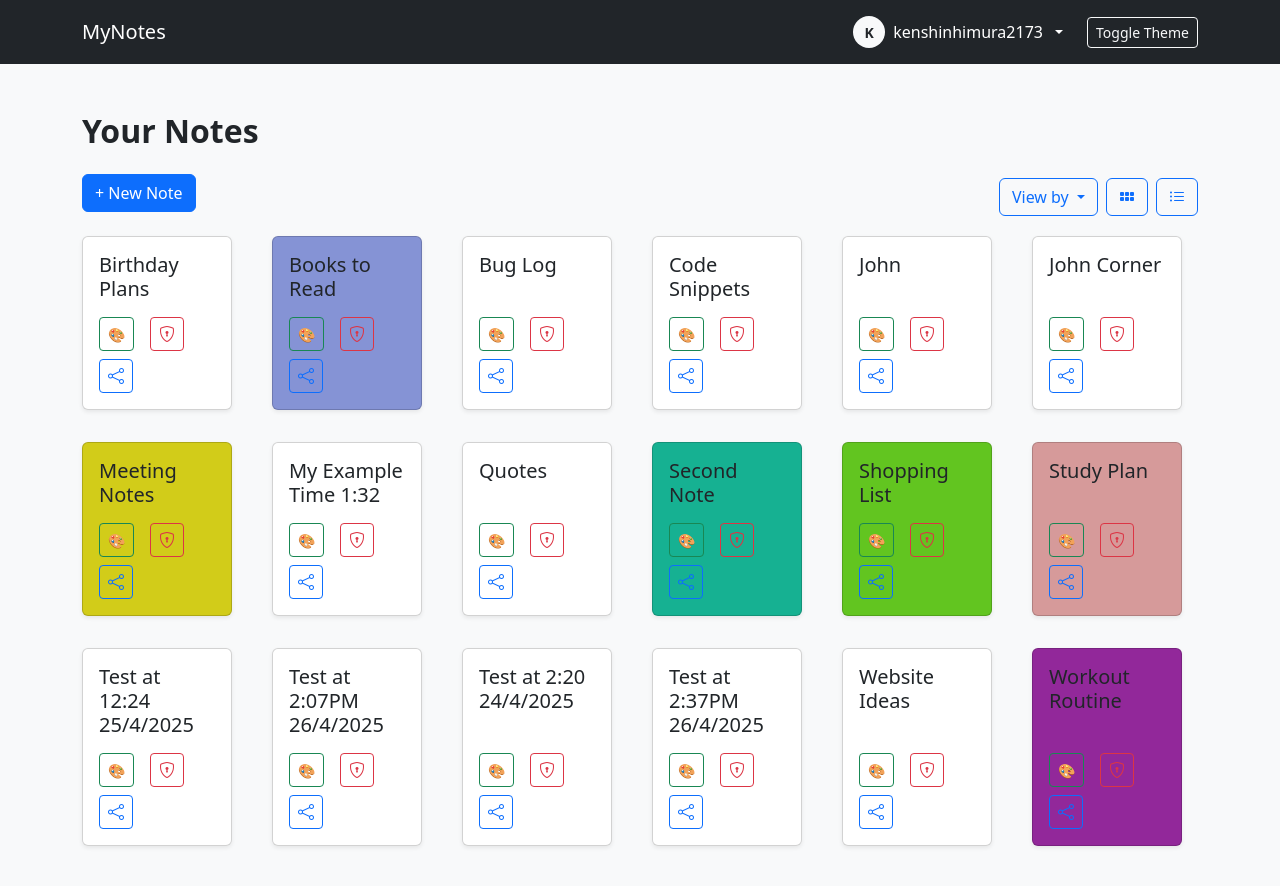
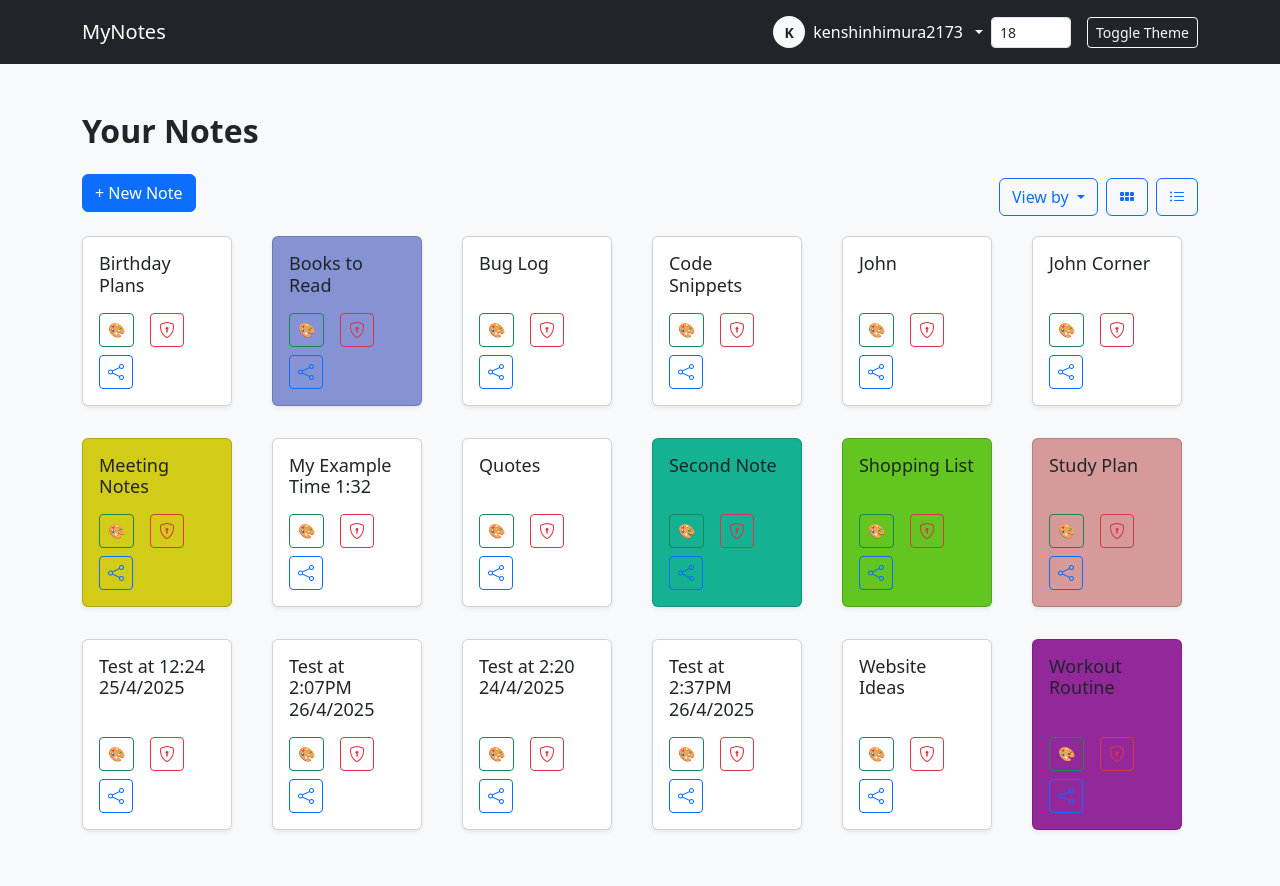
Before and after one commit to LeonGameDev/FinalWebApp, a Flask app: page /home in a window 1280 px wide. After the commit the page ends 831 px from the top, so only its background shows below. Run offline with Flask 3, Linux system fonts and the light colour scheme; a user stored in the database is signed in; data comes from the database, SQL or seed files in the repository; some libraries are stand-ins or nearby versions.

Commit message:
font-size

```diff
--- a/notes_app/app/static/main.js
+++ b/notes_app/app/static/main.js
@@ -55,6 +55,27 @@ if (gridViewBtn && listViewBtn && notesContainer) {
 }
 
 document.addEventListener('DOMContentLoaded', function() {
+  const fontSizeInput = document.getElementById('fontSizeInput');
+
+  // Load saved font size
+  const savedSize = localStorage.getItem('noteFontSize') || '18';
+  document.documentElement.style.setProperty('--note-font-size', `${savedSize}px`);
+  fontSizeInput.value = savedSize;
+
+  // Update font size on Enter key
+  fontSizeInput.addEventListener('keydown', (e) => {
+    if (e.key === 'Enter') {
+      const size = parseInt(fontSizeInput.value, 10);
+      if (!isNaN(size)) {
+        const clamped = Math.max(10, Math.min(36, size));
+        fontSizeInput.value = clamped;
+        document.documentElement.style.setProperty('--note-font-size', `${clamped}px`);
+        localStorage.setItem('noteFontSize', clamped);
+        fontSizeInput.blur();
+      }
+    }
+  });
+
   // Create color picker window if it doesn't exist
   let pickerWindow = document.querySelector('.color-picker-window');
   if (!pickerWindow) {
--- a/notes_app/app/static/style.css
+++ b/notes_app/app/static/style.css
@@ -1,3 +1,13 @@
+:root {
+  --note-font-size: 18px;
+}
+.card-title,
+.card-content
+#noteTitle,
+#noteContent {
+  font-size: var(--note-font-size);
+}
+
 body {
     background-color: #f8f9fa;
   }
--- a/notes_app/app/templates/base.html
+++ b/notes_app/app/templates/base.html
@@ -38,6 +38,9 @@
           </li>
         {% endif %}
       </ul>
+      <div class="d-flex align-items-center gap-2">
+        <input type="number" id="fontSizeInput" class="form-control form-control-sm" value="16" min="10" max="36" step="1" style="width: 80px;">
+      </div>
       <a class="btn btn-sm btn-outline-light ms-3" id="themeToggle">Toggle Theme</a>
     </div>
   </div>
--- a/notes_app/app/templates/notes.html
+++ b/notes_app/app/templates/notes.html
@@ -297,7 +297,7 @@
         {% if note[4] %}
           <div class="position-absolute top-0 end-0 p-2 text-warning pin-icon">📌</div>
         {% endif %}
-        <h5 class="card-title">{{ note[1] }}</h5>
+        <h5 class="card-title card-content">{{ note[1] }}</h5>
         <div class="d-flex flex-wrap gap-2 mt-2">
           <button class="btn btn-sm btn-outline-success color-palette me-2" title="Change Color">🎨</button>
           <input type="color" class="form-control form-control-color color-picker d-none" value="#ffffff">
```
